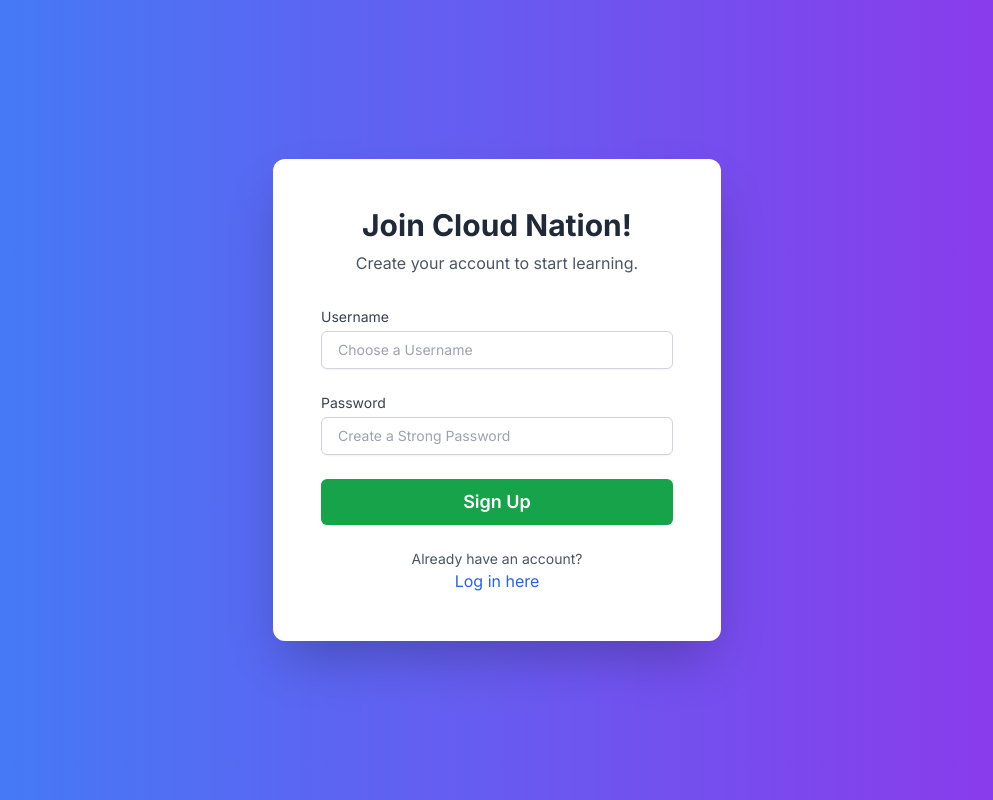
After one commit to Juned1258/CloudNation-WEBSITE, a Flask app: page /signup in a window 1280 px wide. The commit adds this page. Shown: the whole page, without its empty margins (143-1136 px from the left). Run offline with Flask 3, Linux system fonts and the light colour scheme; some libraries are stand-ins or nearby versions.

Commit message:
Add signup page

```diff
--- a/templates/login.html
+++ b/templates/login.html
@@ -13,9 +13,7 @@
             font-family: 'Inter', sans-serif;
         }
         /* Custom cloud SVG styling */
-        .cloud-svg {
-            /* Removed filter as we'll use SVG gradients for better depth */
-        }
+        /* Removed filter as we'll use SVG gradients for better depth */
     </style>
 </head>
 <body class="bg-gradient-to-r from-blue-500 to-purple-600 min-h-screen flex items-center justify-center p-4">
--- /dev/null
+++ b/templates/signup.html
@@ -0,0 +1,59 @@
+<!DOCTYPE html>
+<html lang="en">
+<head>
+    <meta charset="UTF-8">
+    <meta name="viewport" content="width=device-width, initial-scale=1.0">
+    <title>Cloud Nation - Sign Up</title>
+    <!-- Tailwind CSS CDN -->
+    <script src="https://cdn.tailwindcss.com"></script>
+    <style>
+        /* Custom font for a modern look */
+        @import url('https://fonts.googleapis.com/css2?family=Inter:wght@300;400;600;700&display=swap');
+        body {
+            font-family: 'Inter', sans-serif;
+        }
+    </style>
+</head>
+<body class="bg-gradient-to-r from-blue-500 to-purple-600 min-h-screen flex items-center justify-center p-4">
+    <div class="bg-white rounded-xl shadow-2xl p-8 md:p-12 max-w-md w-full transform transition-all duration-300 hover:scale-105">
+        <div class="flex flex-col items-center mb-8">
+            <h1 class="text-3xl font-extrabold text-gray-800 mb-2 text-center">Join Cloud Nation!</h1>
+            <p class="text-gray-600 text-center">Create your account to start learning.</p>
+        </div>
+
+        <!-- Sign Up Form -->
+        <form id="signupForm" class="space-y-6" action="{{ url_for('signup_page') }}" method="POST">
+            <div>
+                <label for="username" class="block text-sm font-medium text-gray-700 mb-1">Username</label>
+                <input type="text" id="username" name="username" placeholder="Choose a Username"
+                       class="mt-1 block w-full px-4 py-2 border border-gray-300 rounded-md shadow-sm focus:ring-blue-500 focus:border-blue-500 sm:text-sm transition duration-150 ease-in-out"
+                       required>
+            </div>
+            <div>
+                <label for="password" class="block text-sm font-medium text-gray-700 mb-1">Password</label>
+                <input type="password" id="password" name="password" placeholder="Create a Strong Password"
+                       class="mt-1 block w-full px-4 py-2 border border-gray-300 rounded-md shadow-sm focus:ring-blue-500 focus:border-blue-500 sm:text-sm transition duration-150 ease-in-out"
+                       required>
+            </div>
+            <button type="submit"
+                    class="w-full flex justify-center py-2 px-4 border border-transparent rounded-md shadow-sm text-lg font-semibold text-white bg-green-600 hover:bg-green-700 focus:outline-none focus:ring-2 focus:ring-offset-2 focus:ring-green-500 transition duration-150 ease-in-out">
+                Sign Up
+            </button>
+        </form>
+
+        <div class="mt-6 text-center">
+            <p class="text-sm text-gray-600">Already have an account?</p>
+            <a href="{{ url_for('login_page') }}" class="font-medium text-blue-600 hover:text-blue-500 transition duration-150 ease-in-out">
+                Log in here
+            </a>
+        </div>
+
+        <!-- Display error message from Flask if any -->
+        {% if error_message %}
+        <div class="mt-4 p-3 rounded-md text-sm text-center bg-red-100 text-red-700" role="alert">
+            {{ error_message }}
+        </div>
+        {% endif %}
+    </div>
+</body>
+</html>
```
Also changed, not shown: requirements.txt (+8 -2 lines).
